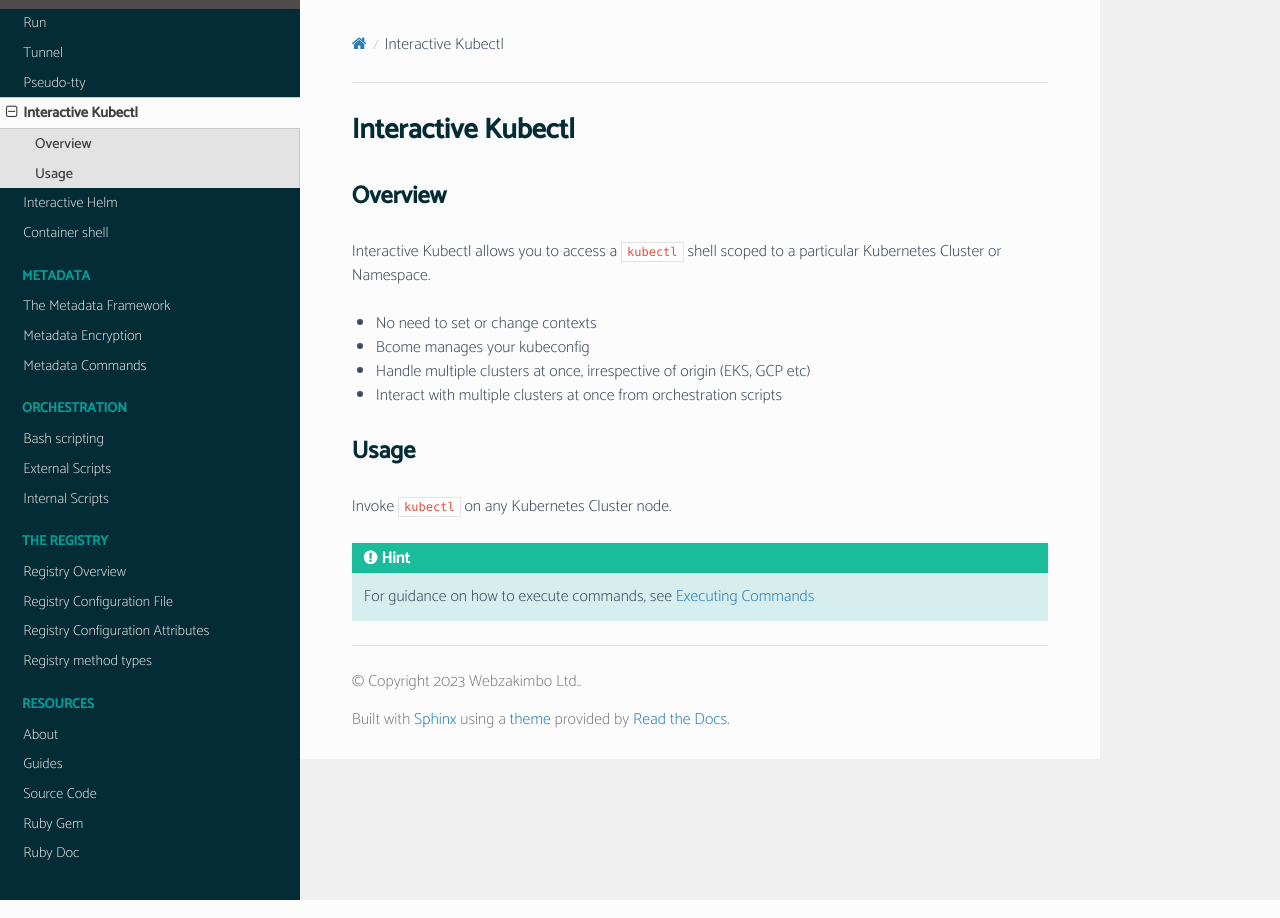
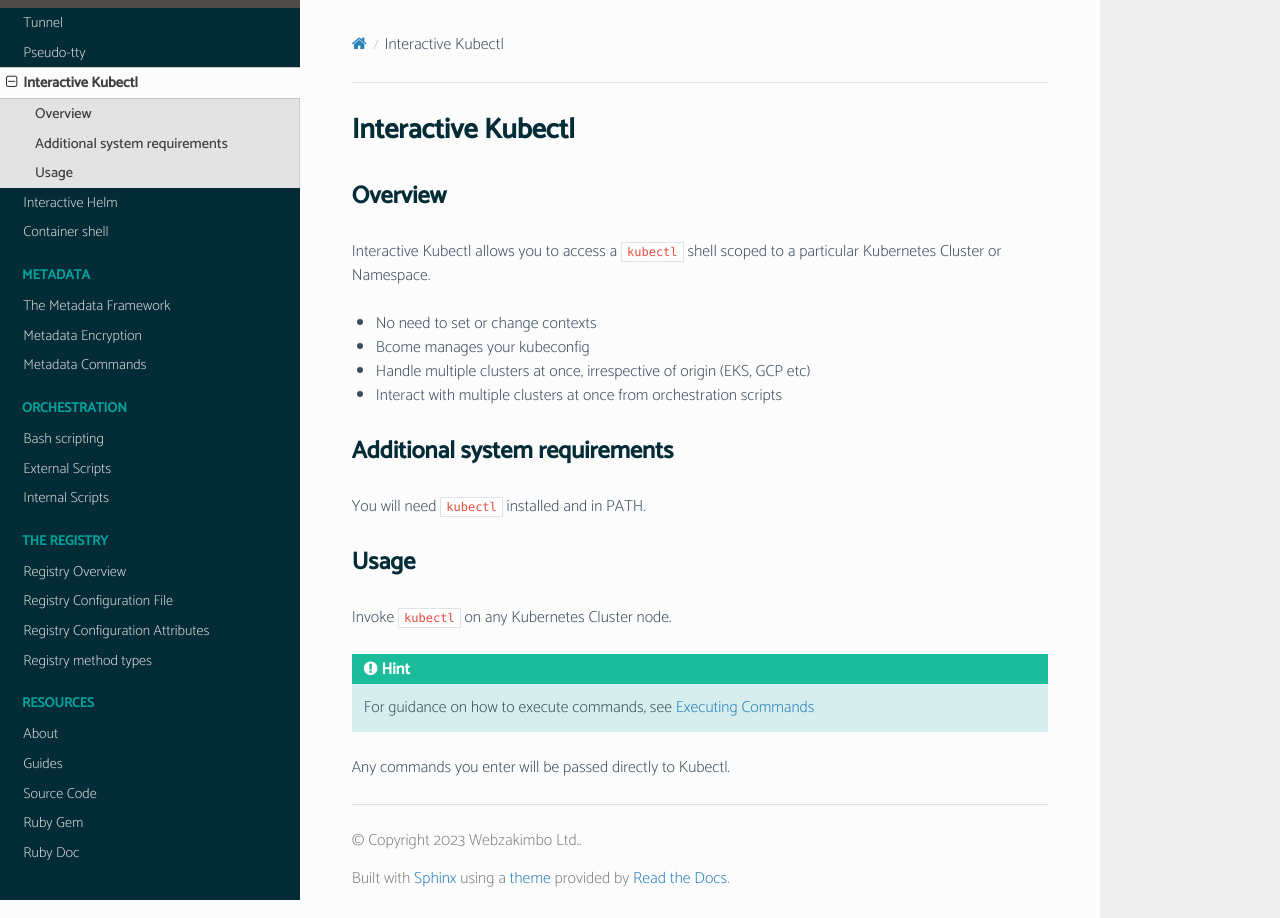
Before and after one commit to webzakimbo/bcome-read-the-docs, a Sphinx documentation site: the page built from docs/source/notable/interactive-kubectl.rst, in a window 1280 px wide. Built offline with Sphinx 7.4.7 and the Read the Docs theme 2.0.0, drawn with Linux system fonts in a browser that asks for light colours; pages that are not in the unit, such as notebooks, are missing from menus.

Commit message:
Improved interactive kubectl documentation

```diff
--- a/docs/source/notable/interactive-kubectl.rst
+++ b/docs/source/notable/interactive-kubectl.rst
@@ -17,6 +17,10 @@ Interactive Kubectl allows you to access a ``kubectl`` shell scoped to a particu
 * Handle multiple clusters at once, irrespective of origin (EKS, GCP etc)
 * Interact with multiple clusters at once from orchestration scripts
 
+Additional system requirements
+^^^^^^^^^^^^^^^^^^^^^^^^^^^^^^
+
+You will need ``kubectl`` installed and in PATH.
 
 Usage
 ^^^^^
@@ -26,3 +30,6 @@ Invoke ``kubectl`` on any Kubernetes Cluster node.
 .. hint::
 
   For guidance on how to execute commands, see :doc:`../usage/executing-commands`
+
+
+Any commands you enter will be passed directly to Kubectl.
```
